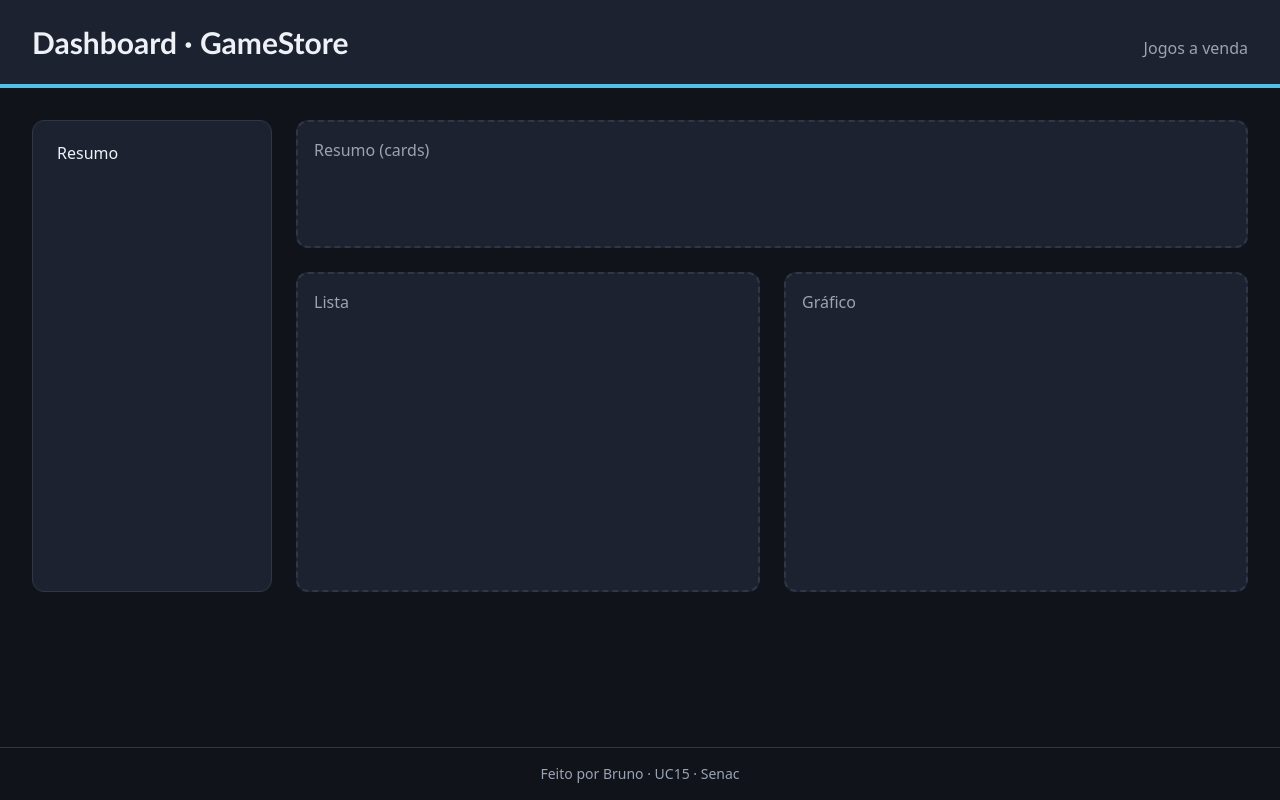
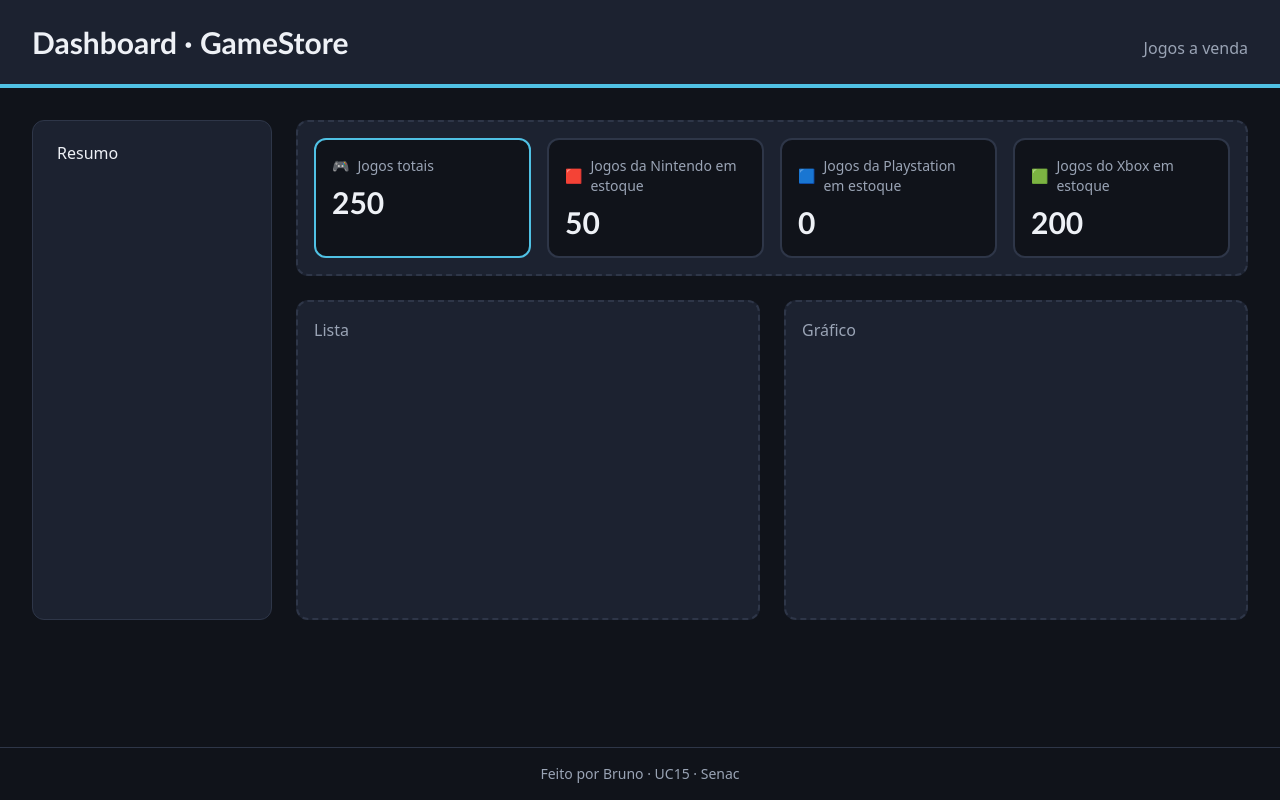
Before and after one commit to BrunoCapellari/dashboard-project, a React (Vite) app: page / in a window 1280 px wide. Built offline with nearby package versions, Linux system fonts and the light colour scheme.

Commit message:
feat: add SummaryCard componenent with props

```diff
--- a/src/App.jsx
+++ b/src/App.jsx
@@ -1,6 +1,7 @@
 import Header from './components/Header.jsx';
 import Footer from './components/Footer.jsx';
 import Menu from './components/Menu.jsx';
+import SummaryCard from './components/SummaryCard.jsx';
 
 const areaClass =
   'min-h-32 rounded-xl border-2 border-dashed border-border bg-surface p-4 text-muted';
@@ -16,7 +17,29 @@ function App() {
       >
         <Menu />
         <section id="summary" className={`${areaClass} md:col-span-2`}>
-          Resumo (cards)
+          <div className="grid grid-cols-2 gap-4 md:grid-cols-4">
+            <SummaryCard
+              title="Jogos totais"
+              value={250}
+              icon="🎮"
+              isHighlighted
+            />
+            <SummaryCard
+              title="Jogos da Nintendo em estoque"
+              value={50}
+              icon="🟥"
+            />
+            <SummaryCard
+              title="Jogos da Playstation em estoque"
+              value={0}
+              icon="🟦"
+            />
+            <SummaryCard
+              title="Jogos do Xbox em estoque"
+              value="200"
+              icon="🟩"
+            />
+          </div>
         </section>
         <section id="list" className={`${areaClass} xl:min-h-80`}>
           Lista
--- /dev/null
+++ b/src/components/SummaryCard.jsx
@@ -0,0 +1,17 @@
+function SummaryCard({ title, value, icon, isHighlighted = false }) {
+  return (
+    <article
+      className={`rounded-xl border-2 bg-background p-4 text-foreground ${
+        isHighlighted ? 'border-primary' : 'border-border'
+      }`}
+    >
+      <p className="flex items-center gap-2 text-sm text-muted">
+        {icon && <span aria-hidden="true">{icon}</span>}
+        {title}
+      </p>
+      <p className="mt-2 font-heading text-3xl font-bold">{value}</p>
+    </article>
+  )
+}
+
+export default SummaryCard
```
